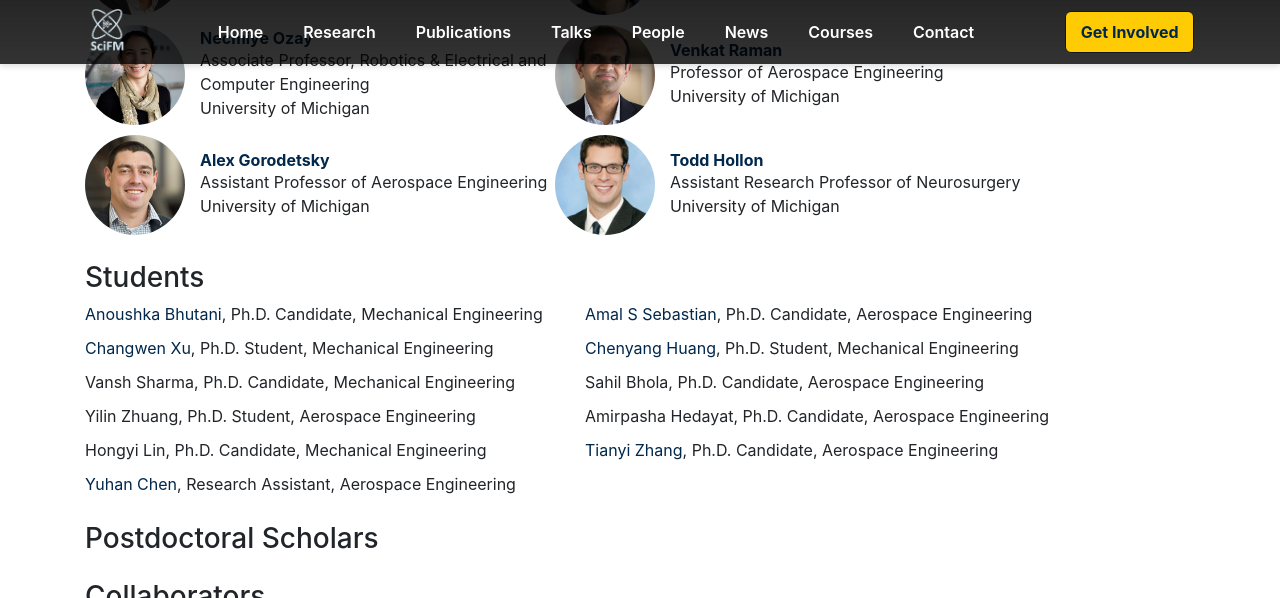
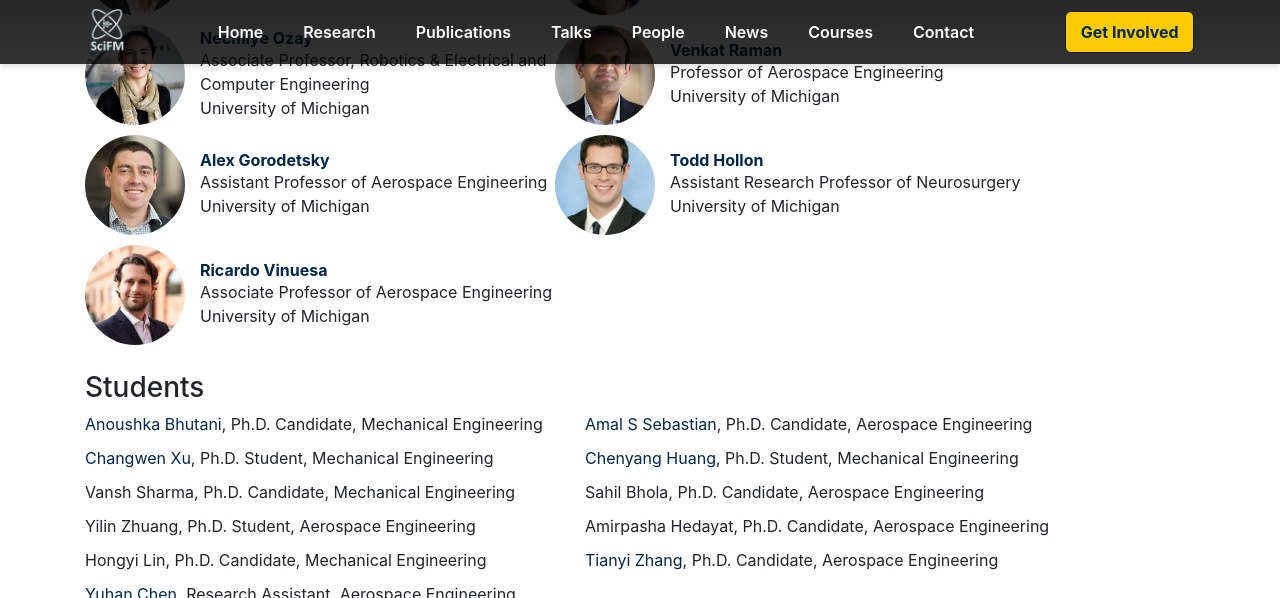
Before and after one commit to scifm/scifm.github.io, a Jekyll site: the page built from about.md, in a window 1280 px wide and 900 px high, scrolled down 759 px, cut to the strip 0-598 px from the top of the window. Built offline with Jekyll 4.4.1, drawn with Linux system fonts in a browser that asks for light colours; nearby versions of some CDN libraries.

Commit message:
add to people

```diff
--- a/_data/people.yml
+++ b/_data/people.yml
@@ -277,6 +277,15 @@ hollon:
   org: University of Michigan
   webpage: https://medschool.umich.edu/profile/7291/todd-c-hollon
 
+
+vinuesa:
+  role: faculty
+  display_name: Ricardo Vinuesa
+  image: assets/img/vinuesa.jpg
+  bio: Associate Professor of Aerospace Engineering
+  org: University of Michigan
+  webpage: https://aero.engin.umich.edu/people/ricardo-vinuesa/
+
 ## Summer School Organizers
 
 anandkumar:
```
Also changed, not shown: assets/img/vinuesa.jpg (added).
